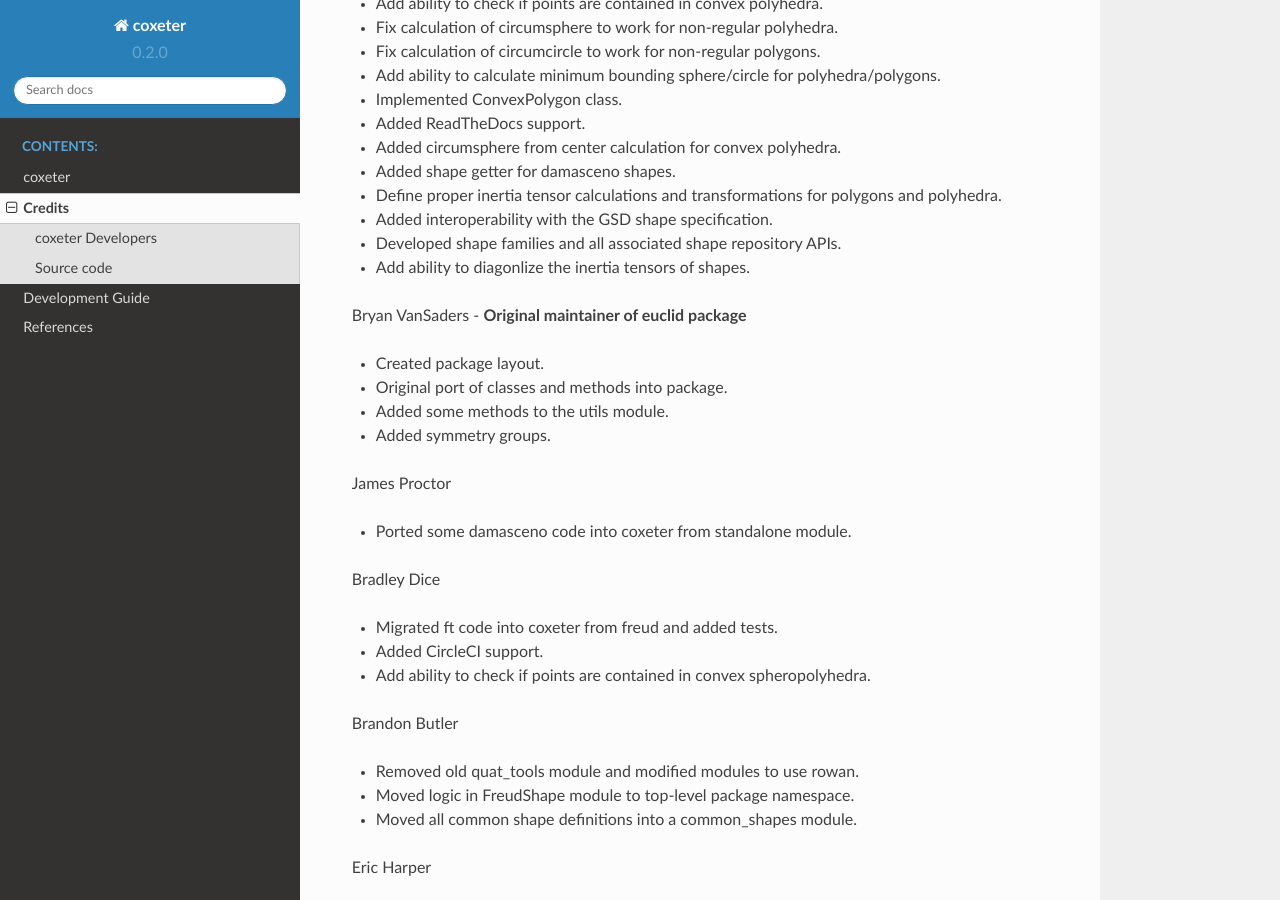
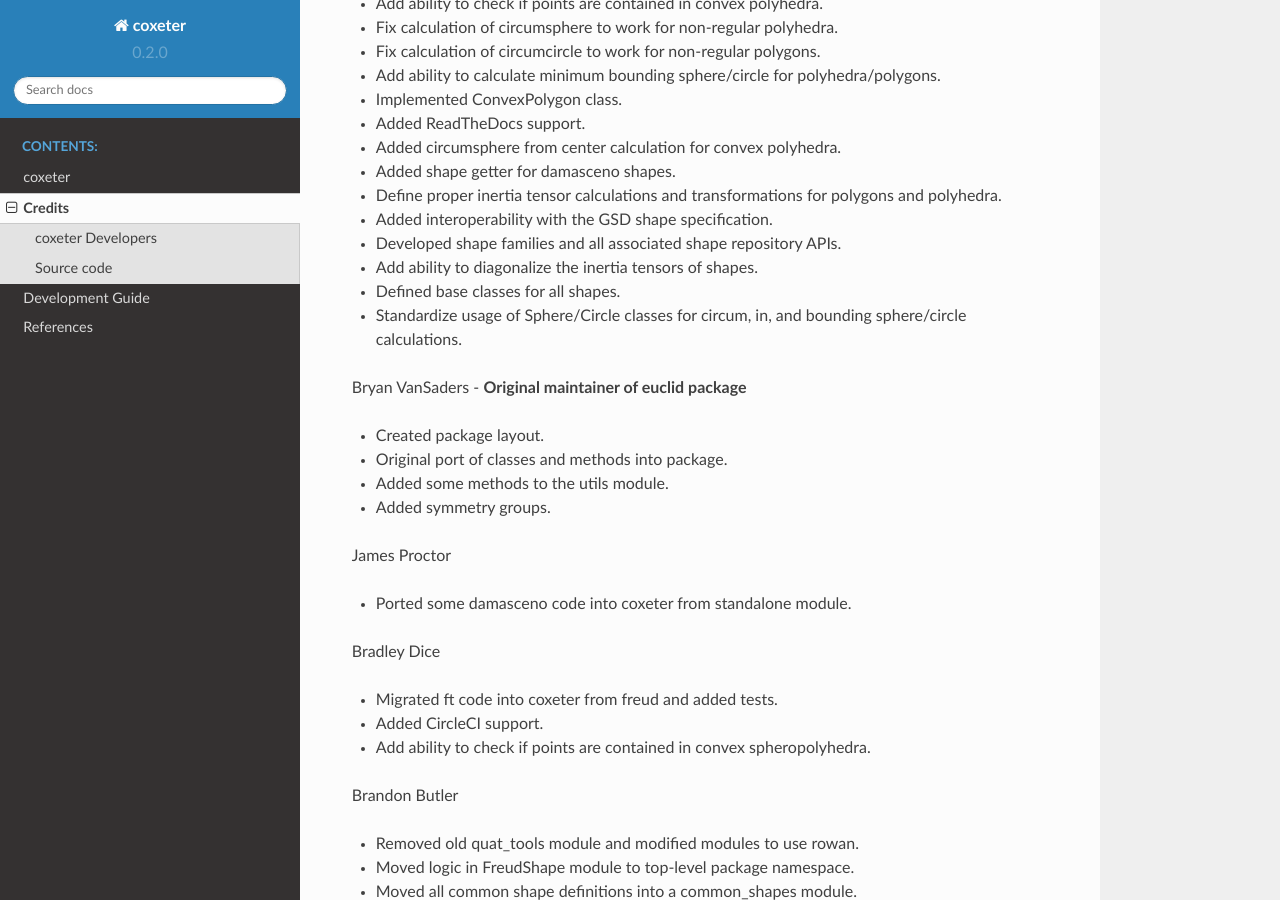
Before and after one commit to glotzerlab/coxeter, a Sphinx documentation site: the page built from doc/source/credits.rst, in a window 1280 px wide and 900 px high, scrolled down 560 px. Built offline with Sphinx 7.4.7 and the Read the Docs theme 2.0.0, drawn with Linux system fonts in a browser that asks for light colours.

Commit message:
Update changelog and credits.

```diff
--- a/doc/source/credits.rst
+++ b/doc/source/credits.rst
@@ -28,7 +28,9 @@
 * Define proper inertia tensor calculations and transformations for polygons and polyhedra.
 * Added interoperability with the GSD shape specification.
 * Developed shape families and all associated shape repository APIs.
-* Add ability to diagonlize the inertia tensors of shapes.
+* Add ability to diagonalize the inertia tensors of shapes.
+* Defined base classes for all shapes.
+* Standardize usage of Sphere/Circle classes for circum, in, and bounding sphere/circle calculations.
 
 Bryan VanSaders - **Original maintainer of euclid package**
 
```
Also changed, not shown: ChangeLog.md (+1 -0 lines).
